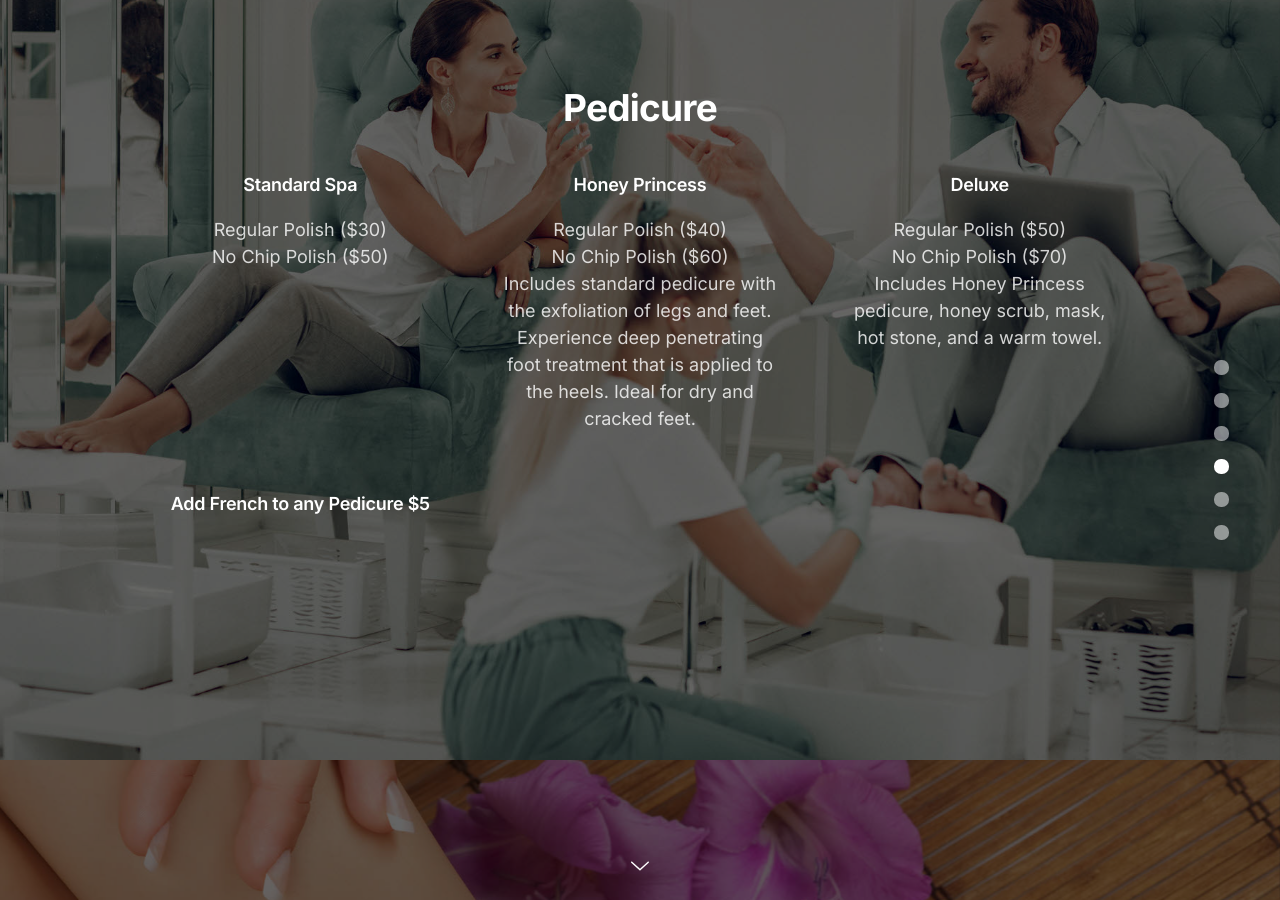
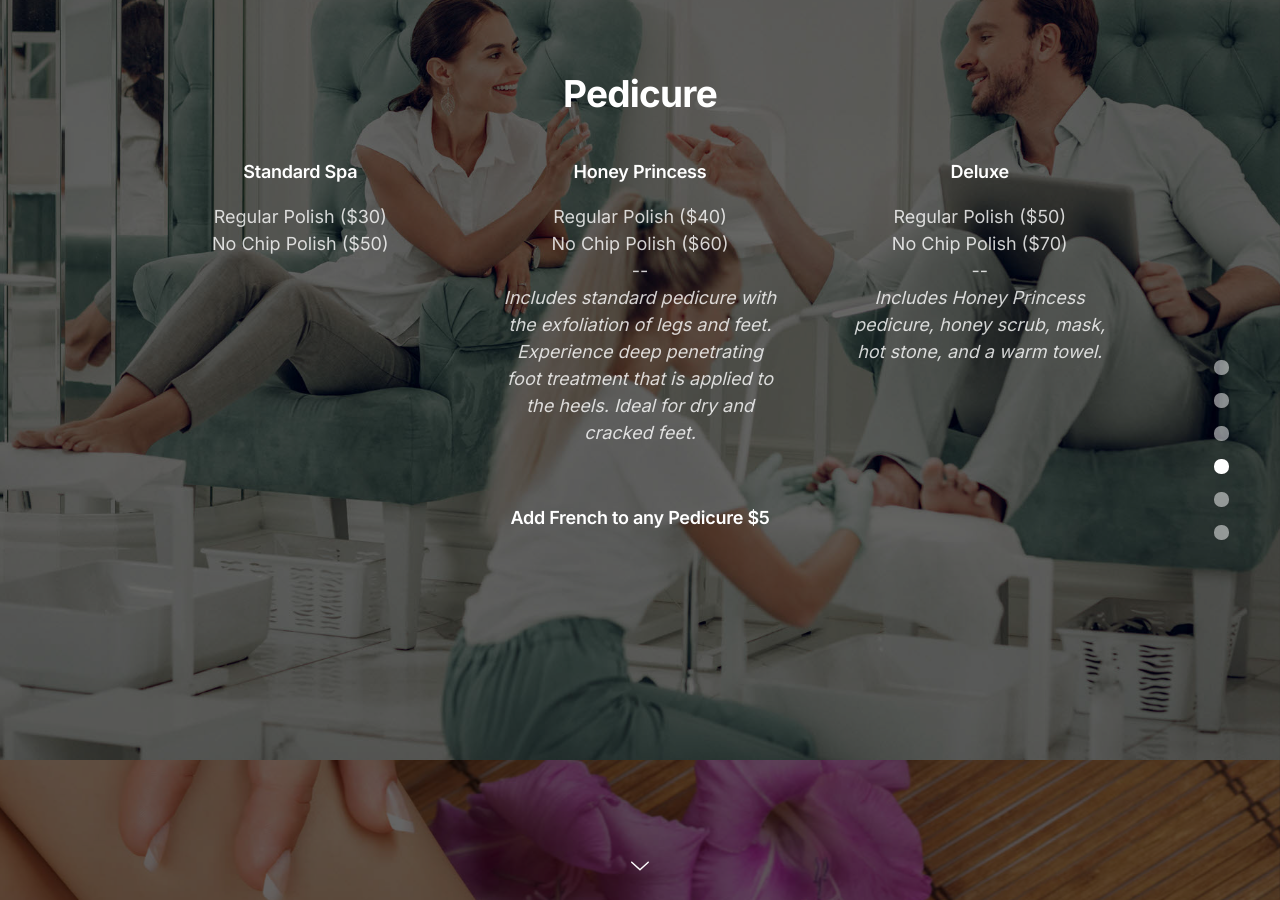
Before and after one commit to love-nails/love-nails.github.io, a Jekyll site: the page built from index.html, in a window 1280 px wide and 900 px high, scrolled down 2840 px. Built offline with Jekyll 4.4.1, drawn with Linux system fonts in a browser that asks for light colours.

Commit message:
Update index.html

```diff
--- a/index.html
+++ b/index.html
@@ -206,7 +206,8 @@ robots: index,follow
                     <ul class="opacity-8">
                       <li>Regular Polish ($40)</li>
                       <li>No Chip Polish ($60)</li>
-                      <li>Includes standard pedicure with the exfoliation of legs and feet.  Experience deep penetrating foot treatment that is applied to the heels.  Ideal for dry and cracked feet.</li>
+                      <li>--</li>
+                      <li><i>Includes standard pedicure with the exfoliation of legs and feet.  Experience deep penetrating foot treatment that is applied to the heels.  Ideal for dry and cracked feet.</i></li>
                     </ul>
                     </p>
                   </div>
@@ -219,7 +220,8 @@ robots: index,follow
                     <ul class="opacity-8">
                       <li>Regular Polish ($50)</li>
                       <li>No Chip Polish ($70)</li>
-                      <li>Includes Honey Princess pedicure, honey scrub, mask, hot stone, and a warm towel.</li>
+                      <li>--</li>
+                      <li><i>Includes Honey Princess pedicure, honey scrub, mask, hot stone, and a warm towel.</i></li>
                     </ul>
                     </p>
                   </div>
@@ -227,7 +229,7 @@ robots: index,follow
             </ul>
           </div>
           <div class="fix-10-12 margin-top-4">
-            <ul class="flex flex-49 later equal">
+            <ul>
               <li class="col-4-12">
                 <div class="fix-3-12 ae-5">
                   <div class="ae-7">
```
